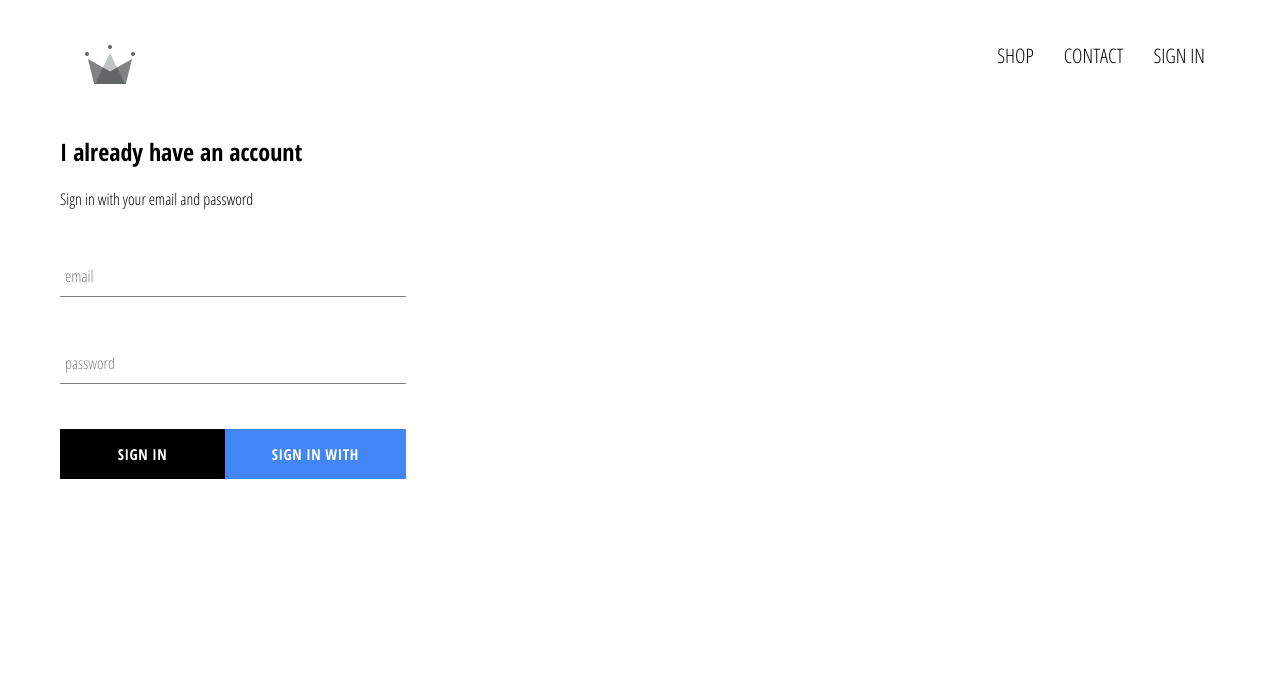
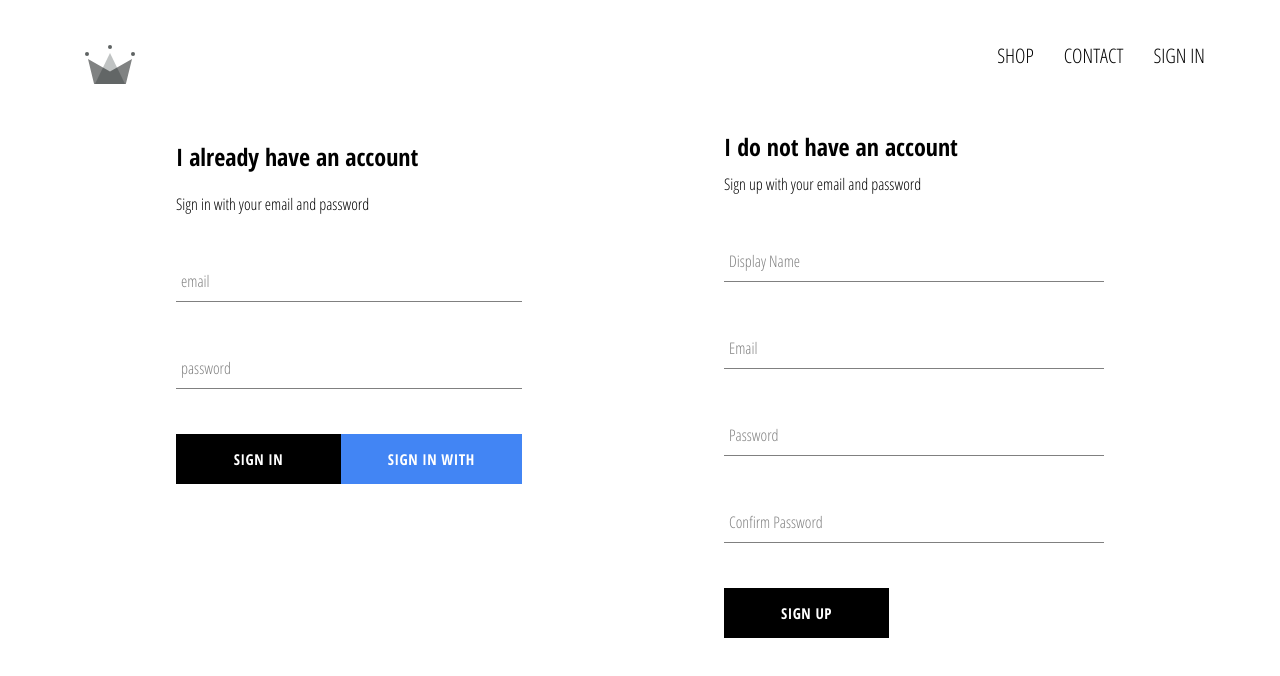
Before and after one commit to FlaviuN93/E-Commerce-React, a React (Create React App) app: page /signin in a window 1280 px wide. Shown: the top 676 px of the page. Built offline with nearby package versions, Linux system fonts and the light colour scheme; no server answers.

Commit message:
Update Authorization section

```diff
--- a/src/App.js
+++ b/src/App.js
@@ -3,7 +3,7 @@
 import ShopPage from './pages/shop/shop.component';
 import Header from './components/header/header.component';
 import Authentication from './pages/authentication/authentication.component';
-import { auth } from './firebase/firebase.utils';
+import { auth, createUserProfileDocument } from './firebase/firebase.utils';
 import { Switch, Route } from 'react-router-dom';
 import './App.css';
 
@@ -19,8 +19,21 @@
 	unsubscribeFromAuth = null;
 
 	componentDidMount() {
-		this.unsubscribeFromAuth = auth.onAuthStateChanged((user) => {
-			this.setState({ currentUser: user });
+		this.unsubscribeFromAuth = auth.onAuthStateChanged(async (userAuth) => {
+			if (userAuth) {
+				const userRef = await createUserProfileDocument(userAuth);
+
+				userRef.onSnapshot((snapshot) => {
+					this.setState({
+						currentUser: {
+							id: snapshot.id,
+							...snapshot.data,
+						},
+					});
+				});
+			} else {
+				this.setState({ currentUser: userAuth });
+			}
 		});
 	}
 
--- /dev/null
+++ b/src/components/sign-up/sign-up.component.jsx
@@ -0,0 +1,97 @@
+import React from 'react';
+import FormInput from '../form-input/form-input.component';
+import CustomButton from '../custom-button/custom-button.component';
+import { auth, createUserProfileDocument } from '../../firebase/firebase.utils';
+import './sign-up.styles.scss';
+
+class SignUp extends React.Component {
+	constructor() {
+		super();
+
+		this.state = {
+			displayName: '',
+			email: '',
+			password: '',
+			confirmPassword: '',
+		};
+	}
+
+	handleSubmit = async (event) => {
+		event.preventDefault();
+
+		const { displayName, email, password, confirmPassword } = this.state;
+
+		if (password !== confirmPassword) {
+			alert('passwords do not match');
+			return;
+		}
+		try {
+			const { user } = await auth.createUserWithEmailAndPassword(
+				email,
+				password
+			);
+			await createUserProfileDocument(user, { displayName });
+			this.setState({
+				displayName: '',
+				email: '',
+				password: '',
+				confirmPassword: '',
+			});
+		} catch (error) {
+			console.log('Error signing up', error.message);
+		}
+	};
+
+	handleChange = (event) => {
+		const { name, value } = event.target;
+		this.setState({ [name]: value });
+	};
+
+	render() {
+		const { displayName, email, password, confirmPassword } = this.state;
+
+		return (
+			<div className='sign-up'>
+				<h2 className='title'>I do not have an account</h2>
+				<span>Sign up with your email and password</span>
+				<form className='sign-up-form' onSubmit={this.handleSubmit}>
+					<FormInput
+						type='text'
+						name='displayName'
+						value={displayName}
+						onChange={this.handleChange}
+						label='Display Name'
+						required
+					/>
+					<FormInput
+						type='email'
+						name='email'
+						value={email}
+						onChange={this.handleChange}
+						label='Email'
+						required
+					/>
+					<FormInput
+						type='password'
+						name='password'
+						value={password}
+						onChange={this.handleChange}
+						label='Password'
+						required
+					/>
+					<FormInput
+						type='password'
+						name='confirmPassword'
+						value={confirmPassword}
+						onChange={this.handleChange}
+						label='Confirm Password'
+						required
+					/>
+					<CustomButton type='submit'>SIGN UP</CustomButton>
+				</form>
+			</div>
+		);
+	}
+}
+
+export default SignUp;
--- /dev/null
+++ b/src/components/sign-up/sign-up.styles.scss
@@ -0,0 +1,9 @@
+.sign-up {
+	display: flex;
+	flex-direction: column;
+	width: 380px;
+
+	.title {
+		margin: 10px 0;
+	}
+}
--- a/src/firebase/firebase.utils.js
+++ b/src/firebase/firebase.utils.js
@@ -12,6 +12,29 @@
 	measurementId: 'G-0W8EMN2G5D',
 };
 
+export const createUserProfileDocument = async (userAuth, additionalData) => {
+	if (!userAuth) return;
+	const userRef = firestore.doc(`users/${userAuth.uid}`);
+	const snapShot = await userRef.get();
+
+	if (!snapShot.exists) {
+		const { displayName, email } = userAuth;
+		const createAt = new Date();
+
+		try {
+			await userRef.set({
+				displayName,
+				email,
+				createAt,
+				...additionalData,
+			});
+		} catch (err) {
+			console.log('Error creating user', err.message);
+		}
+	}
+	return userRef;
+};
+
 firebase.initializeApp(config);
 
 export const auth = firebase.auth();
--- a/src/pages/authentication/authentication.component.jsx
+++ b/src/pages/authentication/authentication.component.jsx
@@ -1,10 +1,12 @@
 import React from 'react';
 import './authentication.styles.scss';
 import SignIn from '../../components/sign-in/sign-in.component';
+import SignUp from '../../components/sign-up/sign-up.component';
 
 const Authentication = () => (
 	<div className='authentication'>
 		<SignIn />
+		<SignUp />
 	</div>
 );
 
--- a/src/pages/authentication/authentication.styles.scss
+++ b/src/pages/authentication/authentication.styles.scss
@@ -0,0 +1,6 @@
+.authentication {
+	width: 80%;
+	display: flex;
+	justify-content: space-between;
+	margin: 30px auto;
+}
```
